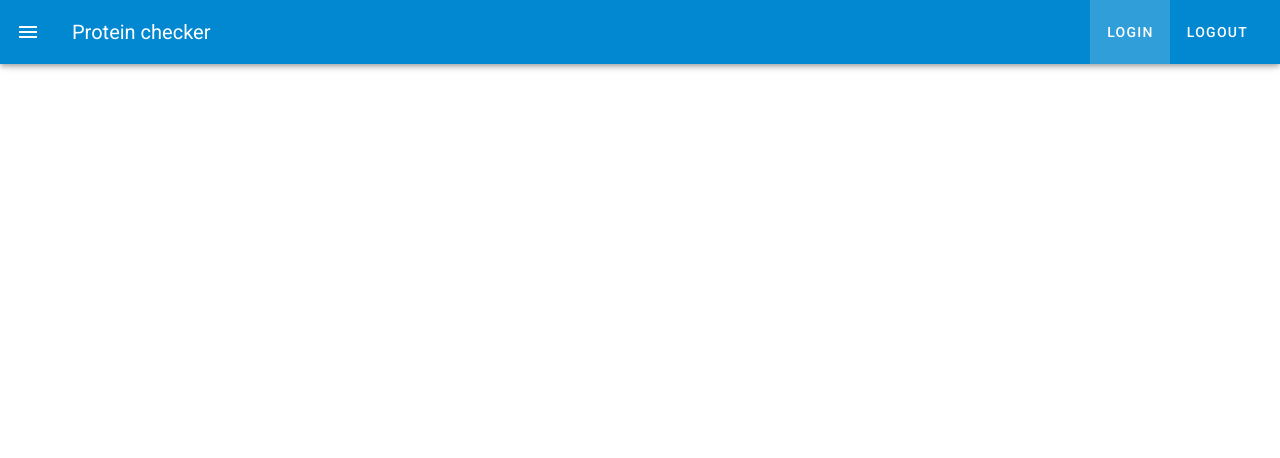
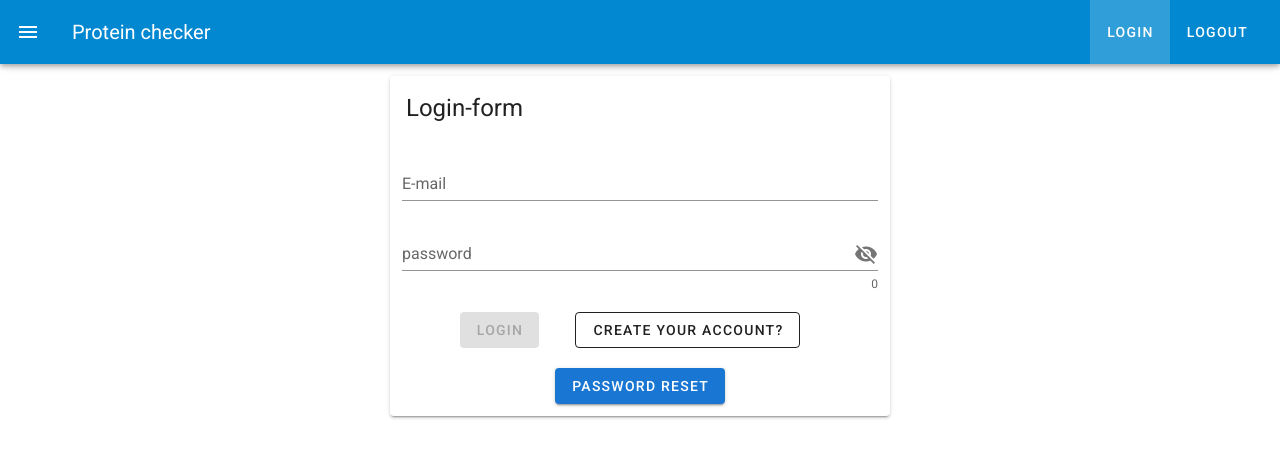
Before and after one commit to yuma-y4/proteinchecker, a Vue app: page /login in a window 1280 px wide. Shown: the top 458 px of the page. Built offline with nearby package versions, Linux system fonts and the light colour scheme; what vuefire would draw is missing.

Commit message:
パスワードリセット、ログインフォーム作成#5

```diff
--- /dev/null
+++ b/src/components/password.vue
@@ -0,0 +1,49 @@
+<template>
+  <v-dialog v-model="dialog" persistentf max-width="600px">
+    <template v-slot:activator="{ on, attrs }">
+      <v-btn color="primary" dark v-bind="attrs" v-on="on">
+        Password reset
+      </v-btn>
+    </template>
+    <v-card>
+      <v-card-title>
+        <span class="headline">Password reset</span>
+      </v-card-title>
+      <v-card-text>
+        <v-container>
+          <v-row>
+            <v-col cols="12">
+              <v-text-field label="email"  v-model="email" required></v-text-field>
+            </v-col>
+          </v-row>
+        </v-container>
+      </v-card-text>
+      <v-card-actions>
+        <v-spacer></v-spacer>
+        <v-btn color="blue darken-1" text   @click="dialog = false">
+          Close
+        </v-btn>
+        <v-btn color="blue darken-1" text @click="reset">
+          Submit
+        </v-btn>
+      </v-card-actions>
+    </v-card>
+  </v-dialog>
+</template>
+
+<script>
+import firebase from "firebase/app";
+import "firebase/auth";
+export default {
+  data: () => ({
+    email: "",
+     dialog: false,
+
+  }),
+    methods: {
+     reset:function () {
+      firebase.auth().sendPasswordResetEmail(this.email);
+    },
+   },
+  };
+</script>
--- a/src/views/signin.vue
+++ b/src/views/signin.vue
@@ -0,0 +1,116 @@
+<template>
+  <v-app>
+    <v-container>
+      <v-row align-items="center" justify="center">
+        <v-card width="500" max-height="400">
+          <v-card-title>
+            <span class="headline">Login-form</span>
+          </v-card-title>
+          <v-col align="center">
+            <validation-observer ref="observer" v-slot="{ invalid }">
+              <v-form @submit.prevent="submit">
+                <validation-provider
+                  v-slot="{ errors }"
+                  name="email"
+                  rules="required|email"
+                >
+                  <v-text-field
+                    v-model="email"
+                    :error-messages="errors"
+                    label="E-mail"
+                    required
+                  ></v-text-field>
+                </validation-provider>
+                <validation-provider
+                  v-slot="{ errors }"
+                  name="password"
+                  rules="required|min:8"
+                >
+                  <v-text-field
+                    v-model="password"
+                    :error-messages="errors"
+                    label="password"
+                    :append-icon="show ? 'mdi-eye' : 'mdi-eye-off'"
+                    :type="show ? 'text' : 'password'"
+                    counter
+                    @click:append="show = !show"
+                    required
+                  ></v-text-field>
+                </validation-provider>
+                <v-btn class="mr-4" @click="login" :disabled="invalid">
+                  Login
+                </v-btn>
+                <v-btn class="ma-5" outlined to="/signup">
+                  Create your account?
+                </v-btn>
+                <password />
+              </v-form>
+            </validation-observer>
+          </v-col>
+        </v-card>
+      </v-row>
+    </v-container>
+  </v-app>
+</template>
+
+<script>
+// formに入力した際にいつ検証が行われるか lazy=ユーザーが入力を離れるとトリガー
+setInteractionMode("lazy");
+extend("required", {
+  ...required,
+  message: "{_field_}に入力をしてください。",
+});
+extend("email", {
+  ...email,
+  message: "有効なメールアドレスを登録してください",
+});
+extend("min", {
+  ...min,
+  message: "{_field_}は{length}文字以上でないといけません",
+});
+import password from "../components/password.vue";
+import firebase from "firebase/app";
+import "firebase/auth";
+import { required, email, min } from "vee-validate/dist/rules";
+import {
+  extend,
+  ValidationObserver,
+  ValidationProvider,
+  setInteractionMode,
+} from "vee-validate";
+export default {
+  components: {
+    ValidationProvider,
+    ValidationObserver,
+    password,
+  },
+  data: () => ({
+    name: "",
+    email: "",
+    password: "",
+    show: false,
+  }),
+  login() {
+    this.$refs.observer.validate();
+  },
+  methods: {
+    login: function () {
+      firebase.auth().signInWithEmailAndPassword(this.email, this.password);
+    },
+    createImage(file) {
+      const reader = new FileReader();
+
+      reader.onload = (e) => {
+        this.imageUrl = e.target.result;
+      };
+      reader.readAsDataURL(file);
+    },
+    onFileChange(file) {
+      if (!file) {
+        return;
+      }
+      this.createImage(file);
+    },
+  },
+};
+</script>
```
